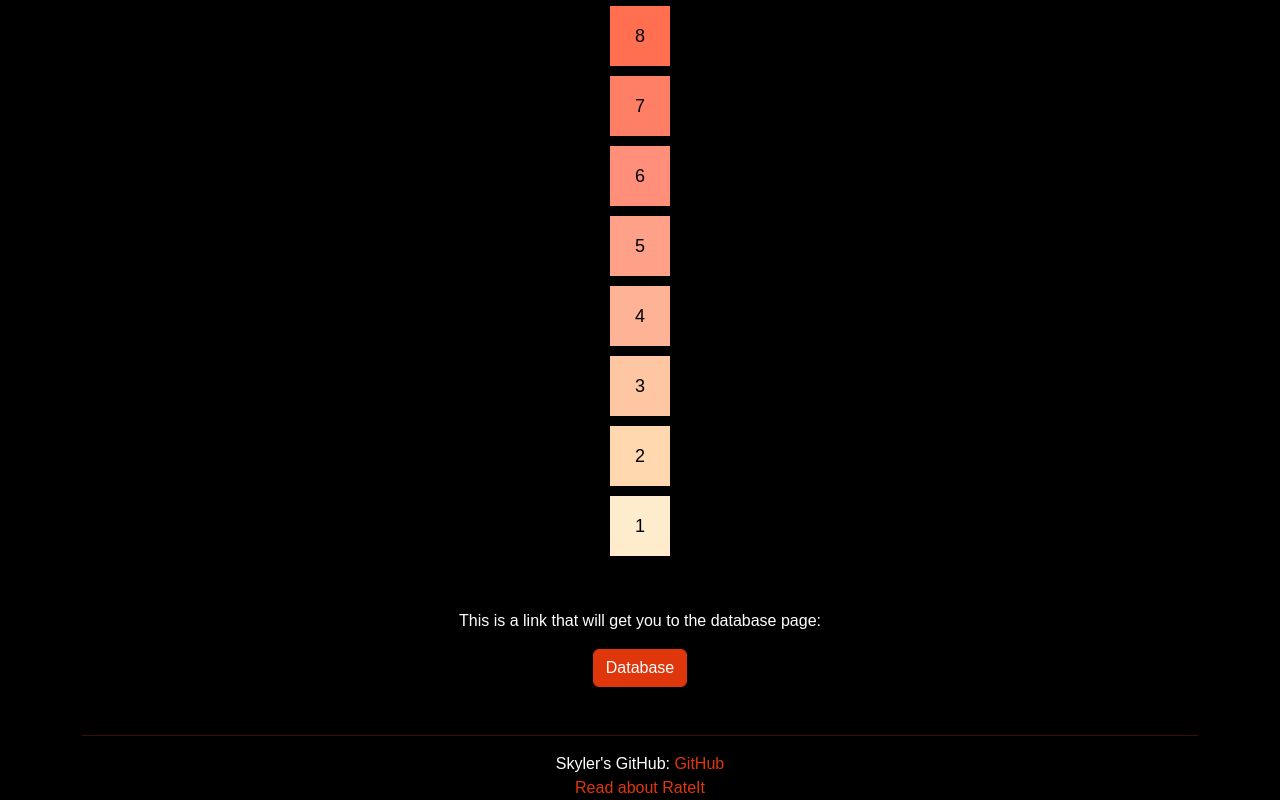
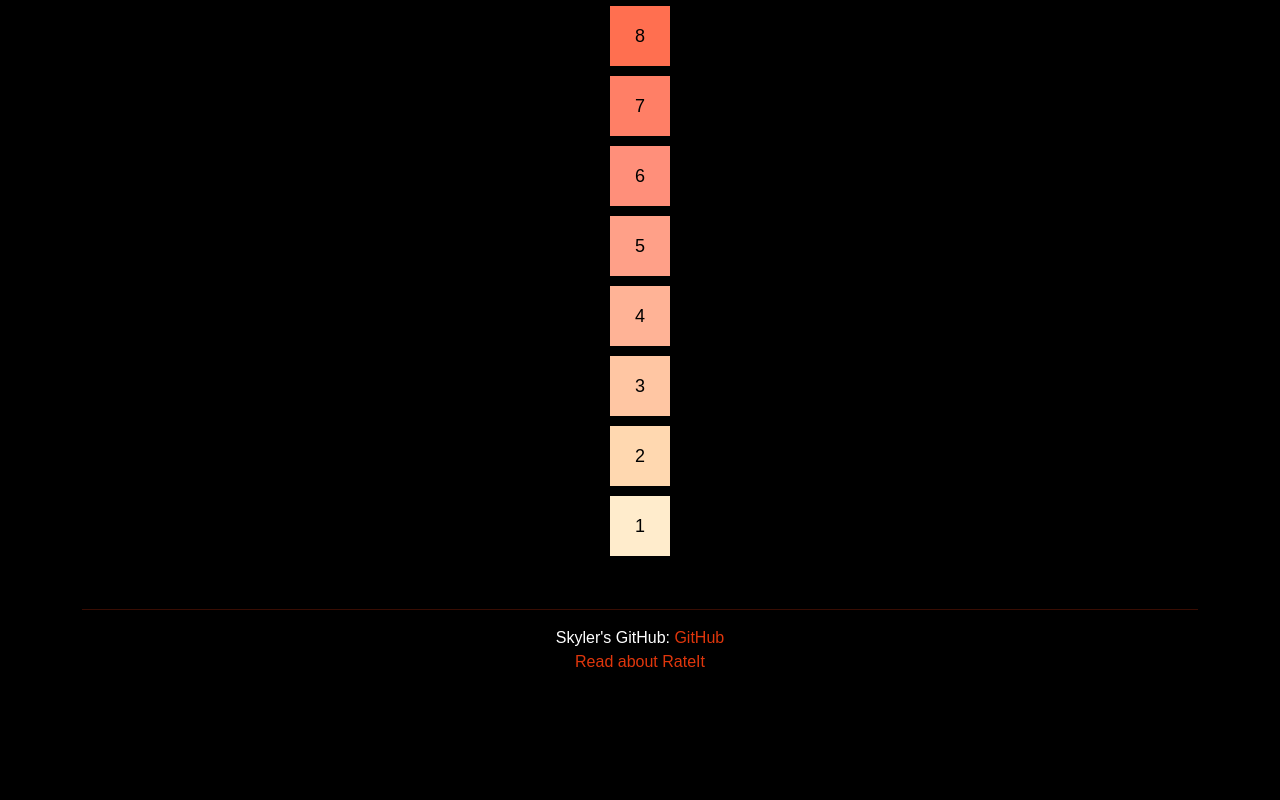
Before and after one commit to skywalker4ce/startup2024, a React (Vite) app in the folder startup2024/: page /scale in a window 1280 px wide. Shown: the part 409-1209 px from the top of the page. After the commit the page ends 1083 px from the top, so only its background shows below. Built offline with nearby package versions, Linux system fonts and the light colour scheme.

Commit message:
deleted database link

```diff
--- a/startup2024/src/scale/scale.jsx
+++ b/startup2024/src/scale/scale.jsx
@@ -52,14 +52,6 @@ export function Scale() {
                     </div>
                 </div>
             </div>
-
-            <div className="text-center mt-5">
-                <p>This is a link that will get you to the database page:</p>
-                <form onSubmit={handleSubmit} className="mx-auto" style={{ maxWidth: '400px' }}>
-                    <button type="submit" className="btn btn-success">Database</button>
-                </form>
-            </div>
-
         </main>
     );
 }
```
